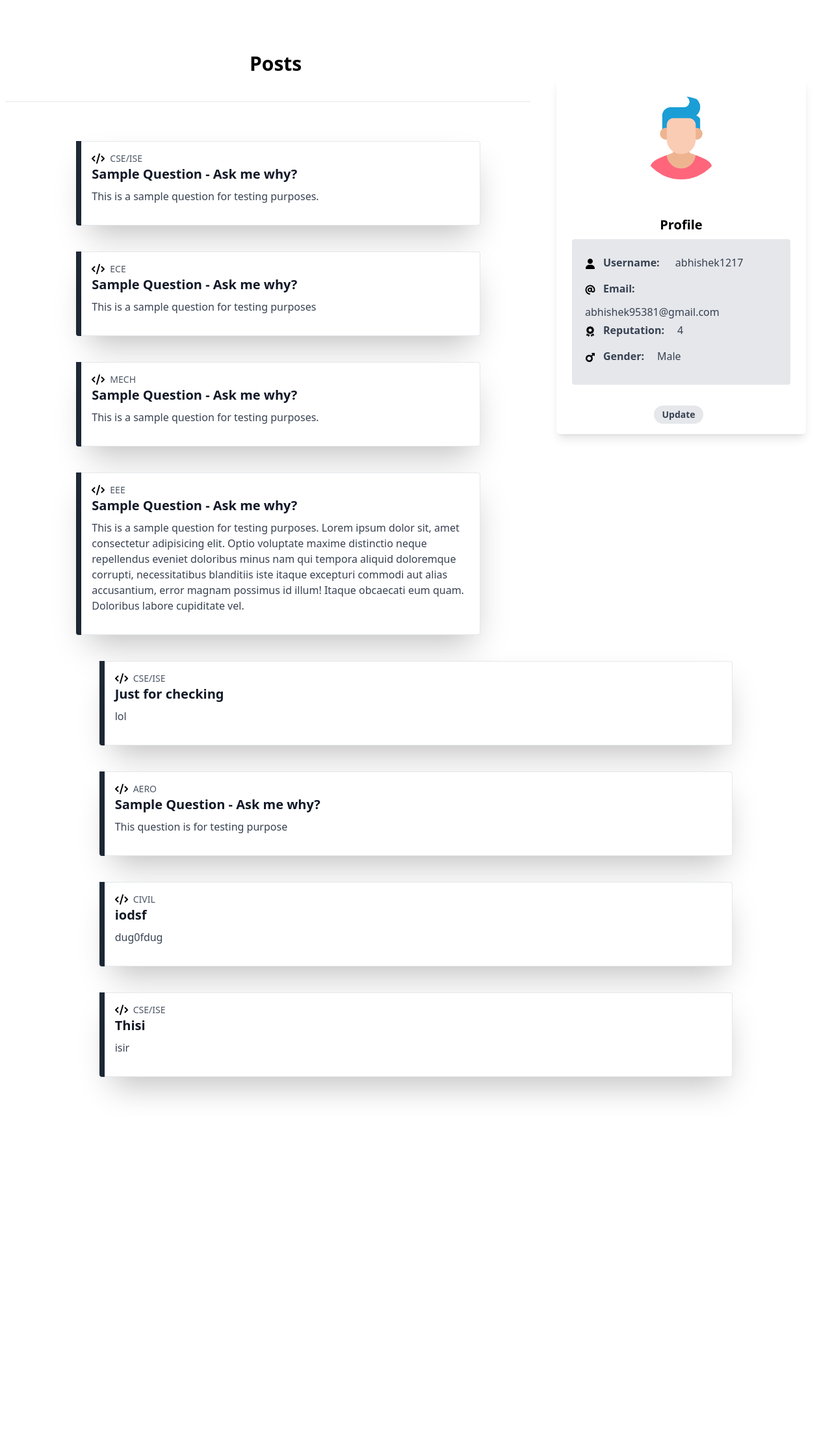
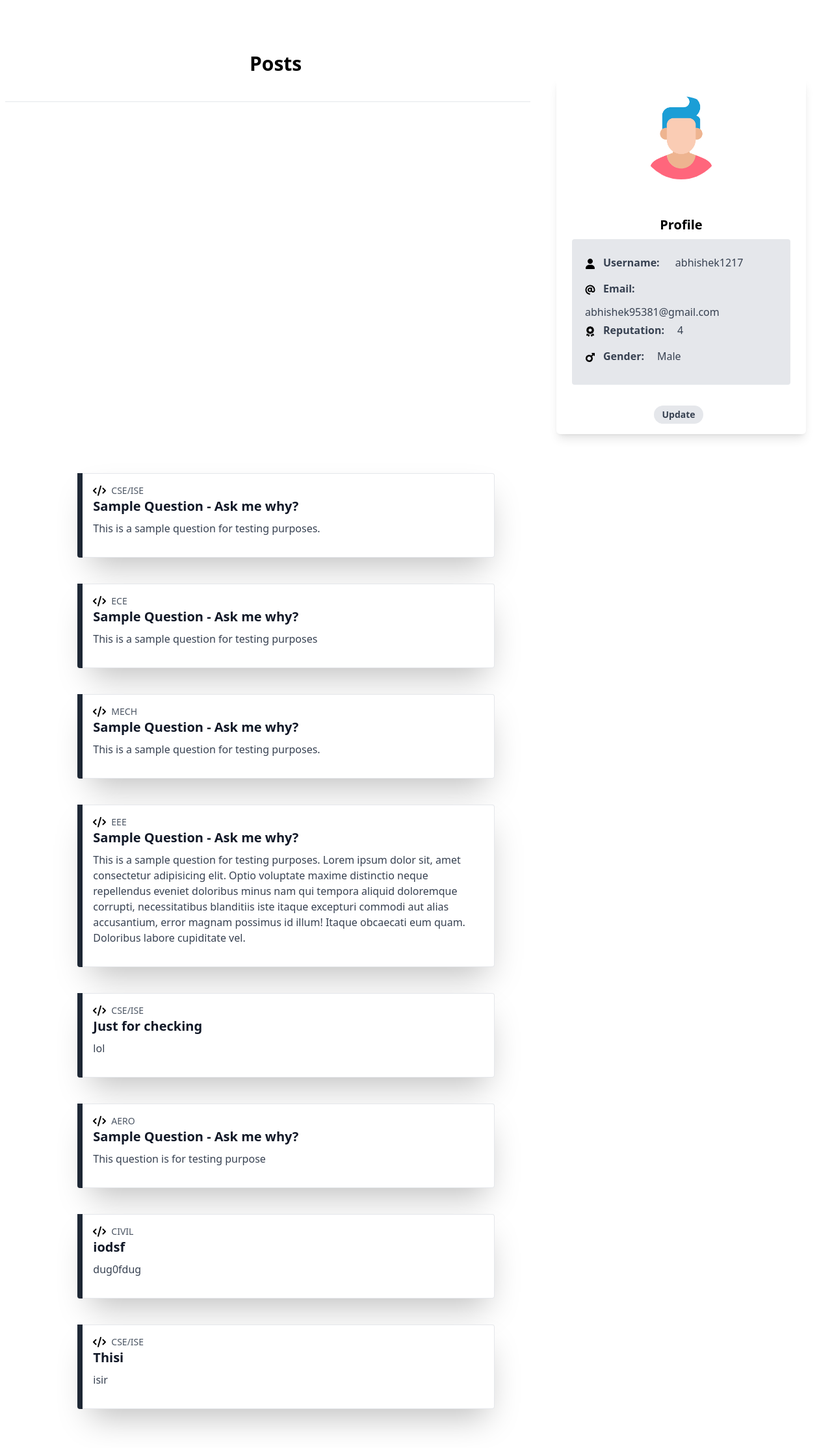
Before and after one commit to abhishek1217/EngineersHub, a Django app: template templates/viewprofile.html in a window 1280 px wide. Shown: the part 72-2300 px from the top of the page at 65% size. Before the commit the page ends 1763 px from the top, so only its background shows below. Run offline with Django 4.2, Linux system fonts and the light colour scheme; the template is opened without the code that fills it: values that come from a table or form of the project are taken from there, others are empty; data comes from the database, SQL or seed files in the repository; both versions use the stored data as it was after the commit; some libraries are stand-ins or nearby versions.

Commit message:
Final Commit, Project Complete

```diff
--- a/templates/viewprofile.html
+++ b/templates/viewprofile.html
@@ -26,10 +26,10 @@
             <div class="p-10">
               <!--Card 1-->
               {% for question in questions %}
-              <div class="p-5 lg:max-w-full lg:flex justify-center">
+              <div class="w-2/3 p-5 lg:max-w-full lg:flex justify-center">
                 <div class="lg:h-auto lg:w-2 flex-none bg-cover rounded-t lg:rounded-t-none lg:rounded-l text-center overflow-hidden bg-gray-800">
                   </div>
-                <div class="border-r border-b border-l border-gray-400 lg:border-l-0 lg:border-t lg:border-gray-200 bg-white rounded-b lg:rounded-b-none lg:rounded-r pr-4 pl-4 pt-4 md:w-10/12 shadow-2xl">
+                <div class="border-r border-b border-l border-gray-400 lg:border-l-0 lg:border-t lg:border-gray-200 bg-white rounded-b lg:rounded-b-none lg:rounded-r pr-4 pl-4 pt-4 w-5/6 shadow-2xl">
                   <div class="mb-8">
                     <p class="text-sm text-gray-600 flex items-center">
                       <svg class="w-5 h-5 mr-2" xmlns="http://www.w3.org/2000/svg" viewBox="0 0 640 512"><!--! Font Awesome Pro 6.1.1 by @fontawesome - https://fontawesome.com/ License - https://fontawesome.com/license (Commercial License) Copyright 2022 Fonticons, Inc. --><path d="M414.8 40.79L286.8 488.8C281.9 505.8 264.2 515.6 247.2 510.8C230.2 505.9 220.4 488.2 225.2 471.2L353.2 23.21C358.1 6.216 375.8-3.624 392.8 1.232C409.8 6.087 419.6 23.8 414.8 40.79H414.8zM518.6 121.4L630.6 233.4C643.1 245.9 643.1 266.1 630.6 278.6L518.6 390.6C506.1 403.1 485.9 403.1 473.4 390.6C460.9 378.1 460.9 357.9 473.4 345.4L562.7 256L473.4 166.6C460.9 154.1 460.9 133.9 473.4 121.4C485.9 108.9 506.1 108.9 518.6 121.4V121.4zM166.6 166.6L77.25 256L166.6 345.4C179.1 357.9 179.1 378.1 166.6 390.6C154.1 403.1 133.9 403.1 121.4 390.6L9.372 278.6C-3.124 266.1-3.124 245.9 9.372 233.4L121.4 121.4C133.9 108.9 154.1 108.9 166.6 121.4C179.1 133.9 179.1 154.1 166.6 166.6V166.6z"/></svg>
```
Also changed, not shown: db.sqlite3.
